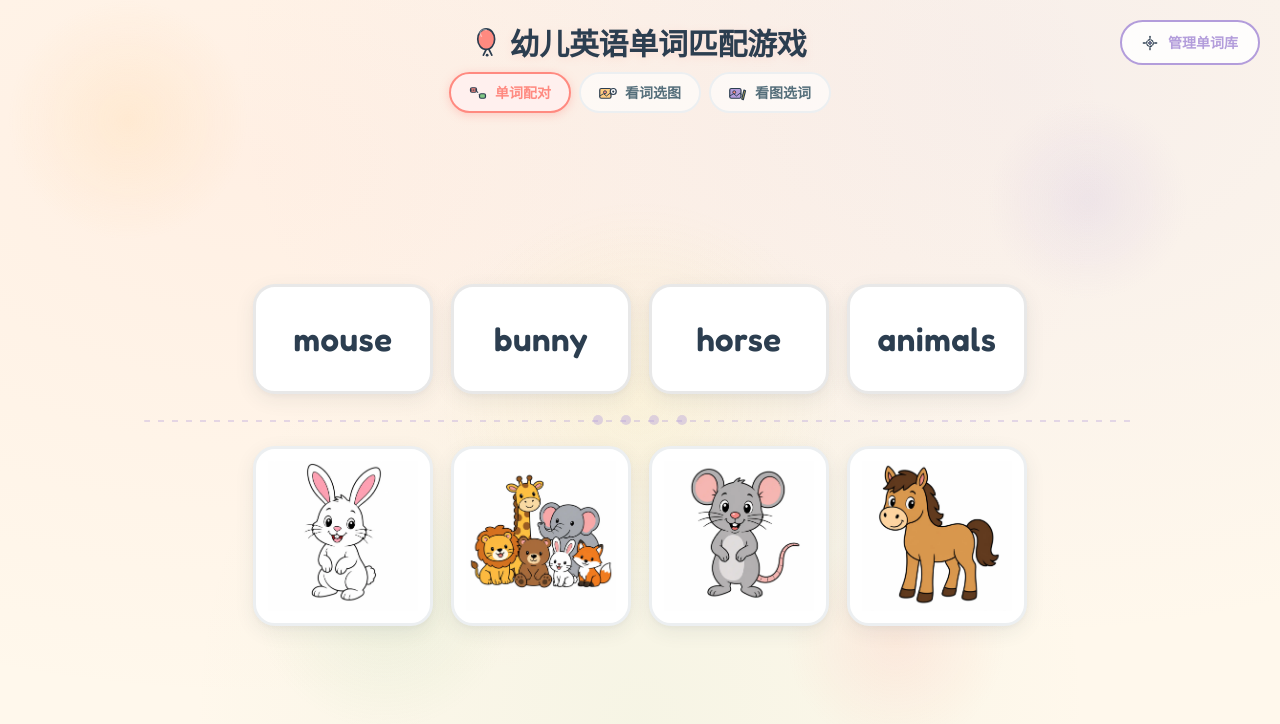
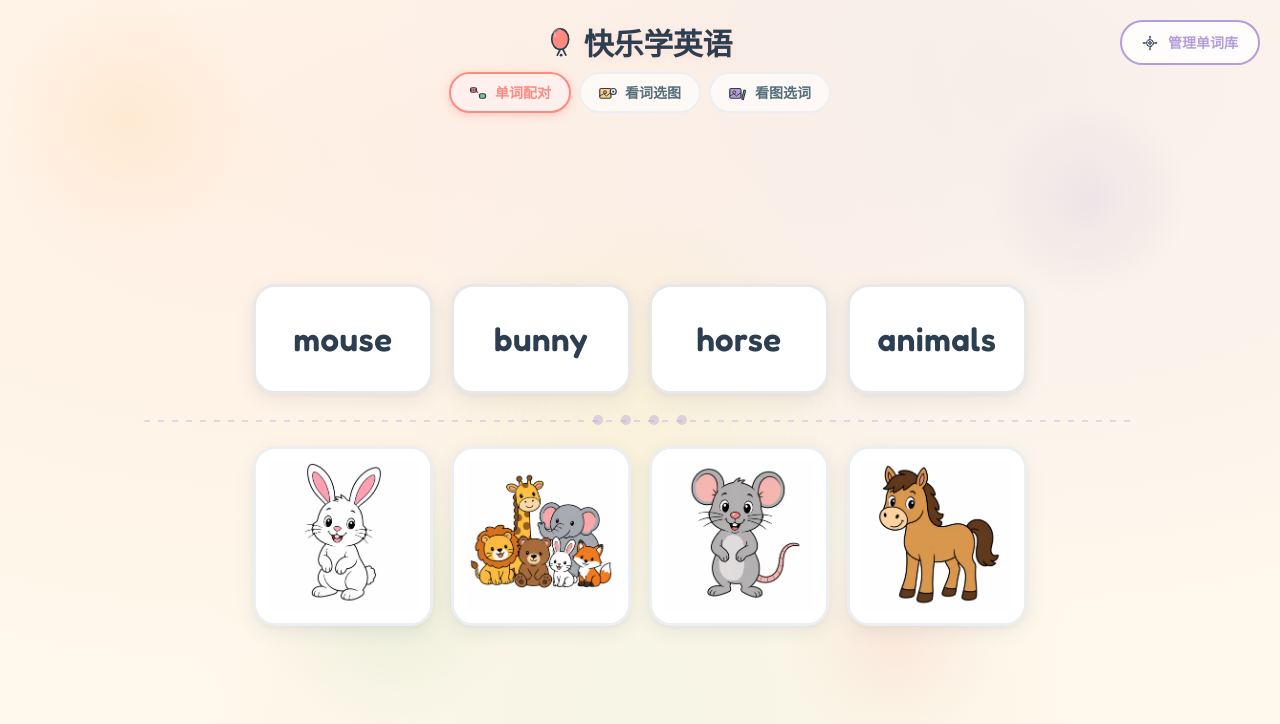
Before and after one commit to HadeAs/happy-learning, a Next.js app: page / in a window 1280 px wide. Shown: the top 724 px of the page. Built offline with nearby package versions, Linux system fonts and the light colour scheme.

Commit message:
feat: 标题改为「快乐学英语」+ 自定义气球 SVG favicon
- 页面标题 / meta title / description 统一为「快乐学英语」
- 新增 public/favicon.svg：气球笑脸手绘图标
- layout.tsx 配置 icons: { icon: '/favicon.svg' }

```diff
--- a/src/app/layout.tsx
+++ b/src/app/layout.tsx
@@ -2,8 +2,11 @@ import type { Metadata } from "next";
 import "./globals.css";
 
 export const metadata: Metadata = {
-  title: "🎈 幼儿英语单词匹配游戏",
-  description: "幼儿英语单词与图片匹配游戏，在玩乐中学习英语",
+  title: "快乐学英语",
+  description: "快乐学英语，在玩耍中认识单词",
+  icons: {
+    icon: "/favicon.svg",
+  },
 };
 
 export default function RootLayout({
--- a/src/components/game-board.tsx
+++ b/src/components/game-board.tsx
@@ -120,7 +120,7 @@ export function GameBoard({ initialWords }: GameBoardProps) {
       <div className="container">
         {manageBtn}
         <div className="header">
-          <h1><BalloonIcon size={28} /> 幼儿英语单词匹配游戏</h1>
+          <h1><BalloonIcon size={28} /> 快乐学英语</h1>
         </div>
         <div className="game-area" style={{ justifyContent: "center", alignItems: "center" }}>
           <p style={{ color: "var(--slate)", fontSize: 18, fontWeight: 600 }}>加载中...</p>
@@ -134,7 +134,7 @@ export function GameBoard({ initialWords }: GameBoardProps) {
       {manageBtn}
 
       <div className="header">
-        <h1><BalloonIcon size={30} /> 幼儿英语单词匹配游戏</h1>
+        <h1><BalloonIcon size={30} /> 快乐学英语</h1>
       </div>
 
       <div className="mode-tabs">
```
Also changed, not shown: public/favicon.svg (added).
